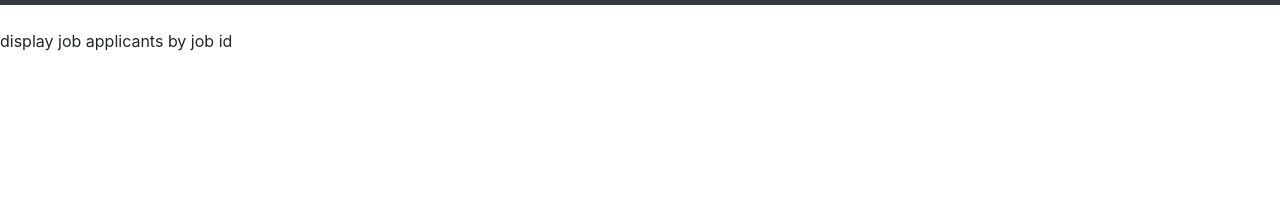
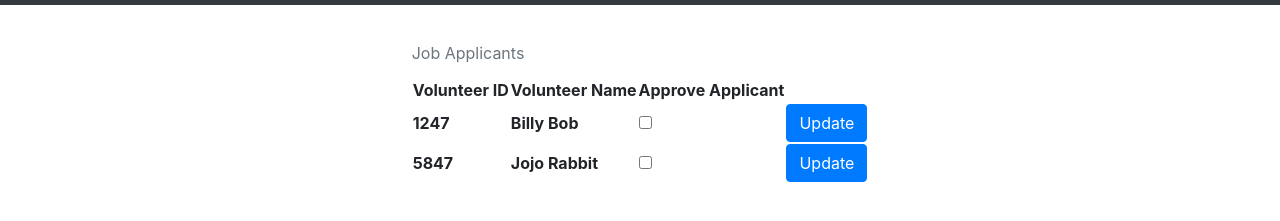
Before and after one commit to Matthewgoelzer/CS372-Database, a plain HTML site: page jobPage.html in a window 1280 px wide. Shown: the part 75-296 px from the top of the page. Drawn offline with nearby package versions, Linux system fonts and the light colour scheme.

Commit message:
Updated jobPage
Updated jobPage to include update to match project reguirements.

```diff
--- a/jobPage.html
+++ b/jobPage.html
@@ -41,7 +41,40 @@
     </nav>
     <section>
         <br>
-        <p>display job applicants by job id</p>
+        <div class="row justify-content-center">
+          <div>
+
+            <table style="width:100%">
+              <caption style="caption-side: top;">Job Applicants</caption>
+              <tr>
+                <th>Volunteer ID </th>
+                <th>Volunteer Name</th>
+                <th>Approve Applicant</th>
+              </tr>
+              <tr>
+                <th>1247</th>
+                <th>Billy Bob</th>
+
+                <th>
+                  <input type="checkbox">
+                </th>
+                <th>
+                  <input class="btn btn-primary" value="Update" type='button'></input>
+                </th>
+              </tr>
+              <tr>
+                <th>5847</th>
+                <th>Jojo Rabbit</th>
+                <th>
+                  <input type="checkbox">
+                </th>
+                <th>
+                  <input class="btn btn-primary" value="Update" type='button'></input>
+                </th>
+              </tr>
+            </table>
+          </div>
+        </div>
     </section>
   </body>
 </html>
```
